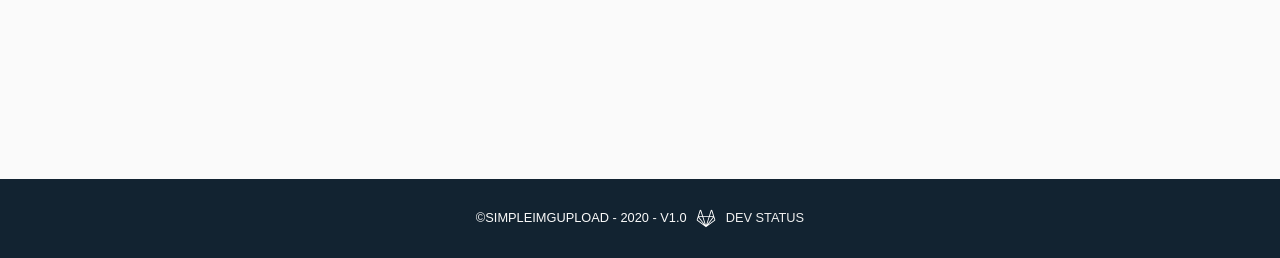
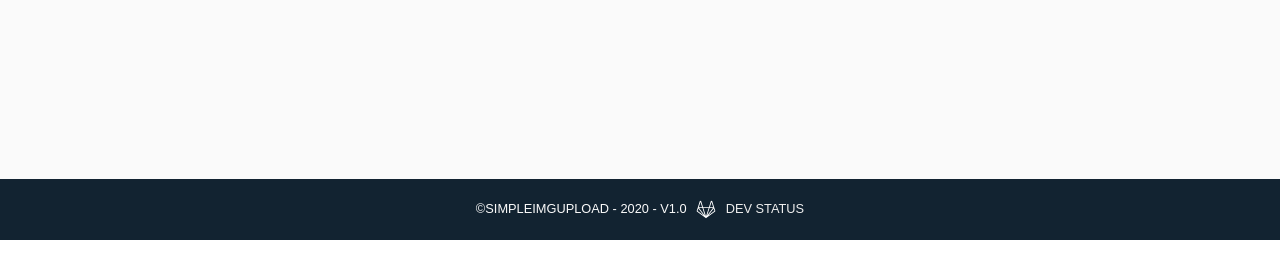
Before and after one commit to 3PSY0N/Image-Hoster, a PHP site: template src/Views/home.twig in a window 1280 px wide. Shown: the part 560-818 px from the top of the page. Run offline with PHP 8.4, Linux system fonts and the light colour scheme; the template is opened without the code that fills it, so the values that code supplies are empty; some libraries are stand-ins or nearby versions; some web fonts are replaced.

Commit message:
Edit Footer

```diff
--- a/src/Views/bodyparts/footer.twig
+++ b/src/Views/bodyparts/footer.twig
@@ -1,5 +1,7 @@
-<footer class="footer font-small">
-    <div class="footer-copyright text-center small text-uppercase py-4">
-        ©SimpleImgUpload - 2020 - v1.0 <a href="/gitstatus"><img width="32px" src="{{ asset('/img/gitlab-white.svg') }}"> Dev Status</a>
-    </div>
+<footer>
+    <section class="ft-legal">
+            <div class="text-center small text-uppercase">
+                ©SimpleImgUpload - 2020 - v1.0 <a href="/gitstatus"><img width="32px" src="{{ asset('/img/gitlab-white.svg') }}"> Dev Status</a>
+            </div>
+    </section>
 </footer>
```
